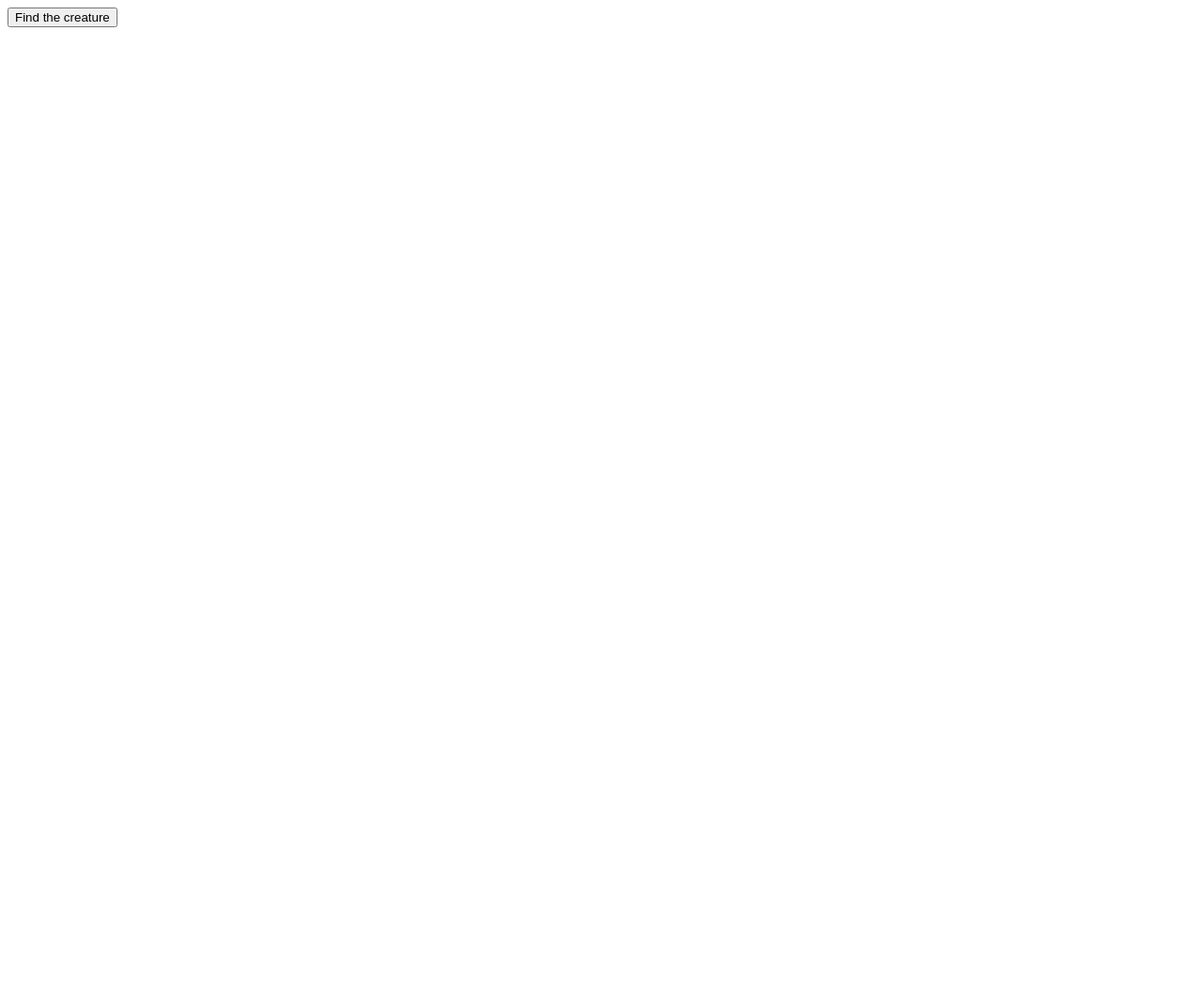
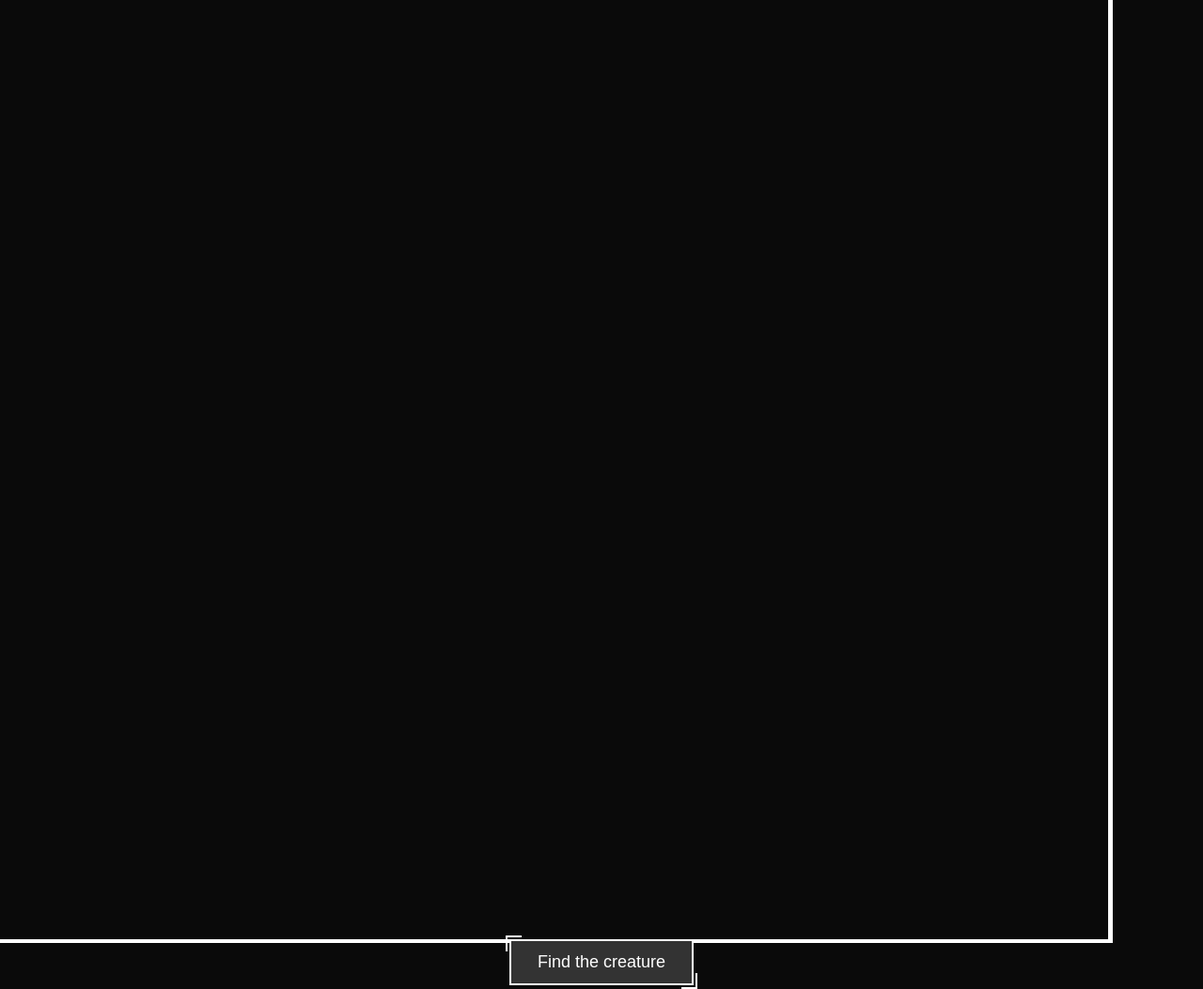
Before and after one commit to Dr9nja/Cat-API, a plain HTML site: page index.html in a window 1280 px wide. Shown: the whole page at 94% size. Before the commit the page ends 800 px from the top, so only its background shows below. Drawn offline with Linux system fonts and the light colour scheme; the site is published under a folder, as on GitHub Pages, so addresses that start at the root find nothing.

Commit message:
fixed typo

```diff
--- a/index.html
+++ b/index.html
@@ -5,7 +5,7 @@
     <meta http-equiv='X-UA-Compatible' content='IE=edge'>
     <title>Cat API</title>
     <meta name='viewport' content='width=device-width, initial-scale=1'>
-    <link rel='stylesheet' type='text/css' media='screen' href='/sheets/styles.css'>
+    <link rel='stylesheet' type='text/css' media='screen' href='sheets/styles.css'>
     <script defer src='lib/script.js'></script>
 </head>
 <body>
```
Also changed, not shown: 1 other file.
